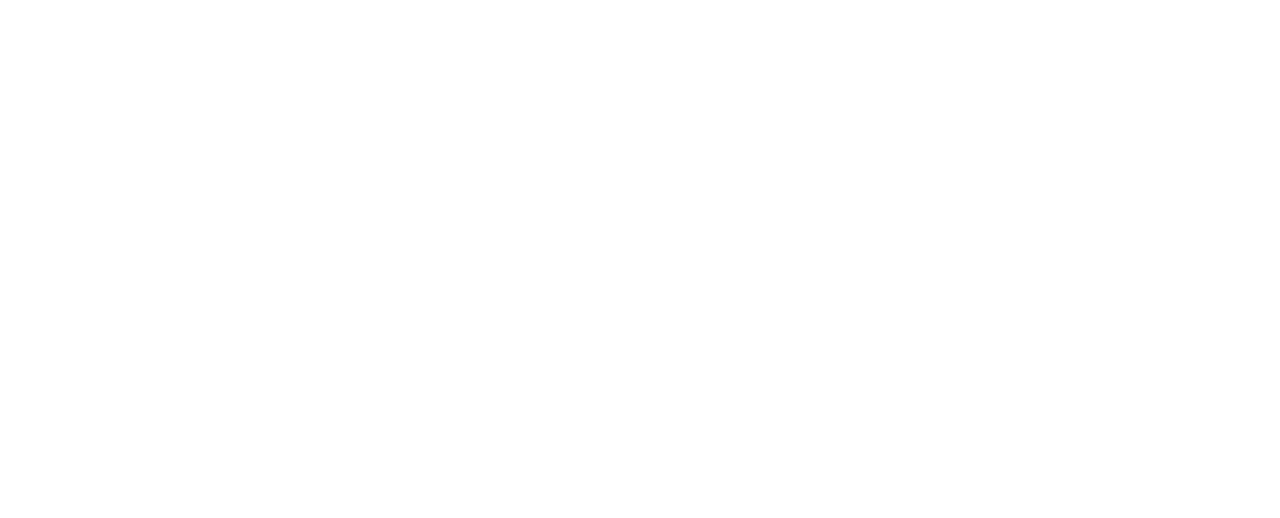
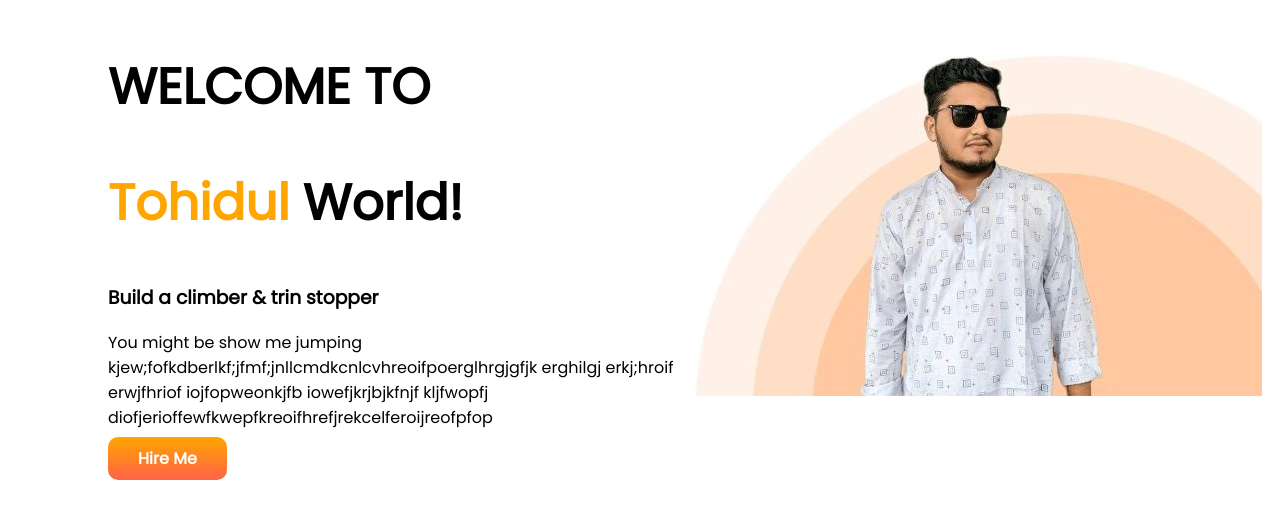
Before and after one commit to Tohidul0/developer-portfolio, a plain HTML site: page index.html in a window 1280 px wide. Drawn offline with Linux system fonts and the light colour scheme.

Commit message:
first banner

```diff
--- a/index.html
+++ b/index.html
@@ -4,10 +4,23 @@
     <meta charset="UTF-8">
     <meta http-equiv="X-UA-Compatible" content="IE=edge">
     <meta name="viewport" content="width=device-width, initial-scale=1.0">
+    <title>developer portfolio</title>
+    <link rel="preconnect" href="https://fonts.googleapis.com">
+    <link rel="preconnect" href="https://fonts.gstatic.com" crossorigin>
+    <link href="https://fonts.googleapis.com/css2?family=Poppins&display=swap" rel="stylesheet">
     <link rel="stylesheet" href="style.css">
-    <title>developer portfolio</title>
 </head>
 <body>
-
+    <section>
+        <div class="half">
+            <h1>WELCOME TO</h1>
+            <h1><span id="cl">Tohidul</span> World!</h1>
+            <h3>Build a climber & trin stopper</h3>
+            <p>You might be show me jumping kjew;fofkdberlkf;jfmf;jnllcmdkcnlcvhreoifpoerglhrgjgfjk
+                erghilgj erkj;hroif erwjfhriof iojfopweonkjfb iowefjkrjbjkfnjf kljfwopfj diofjerioffewfkwepfkreoifhrefjrekcelferoijreofpfop</p>
+           <a class="hireme" href="https://www.linkedin.com/in/mohammad-tohidul-alam-361115265/" target="_blank"><strong>Hire Me</strong></a>
+            </div clas="half">
+                <div><img src="image/akil.jpeg" alt="amr pic"></div>
+    </section>
 </body>
 </html>
--- a/style.css
+++ b/style.css
@@ -0,0 +1,23 @@
+body{
+    font-family: 'Poppins', sans-serif;
+}
+h1{
+    font-size: 50px;
+}
+#cl{
+    color:orange;
+}
+section{
+    display:flex;
+    margin-left: 100px ;
+}
+.half{
+    width:50%;
+}
+.hireme{
+   text-decoration: none;
+   background-image:linear-gradient(orange,tomato);
+   color:white;
+   padding: 10px 30px;
+   border-radius: 10px;
+}
```
Also changed, not shown: image/akil.jpeg (added).
